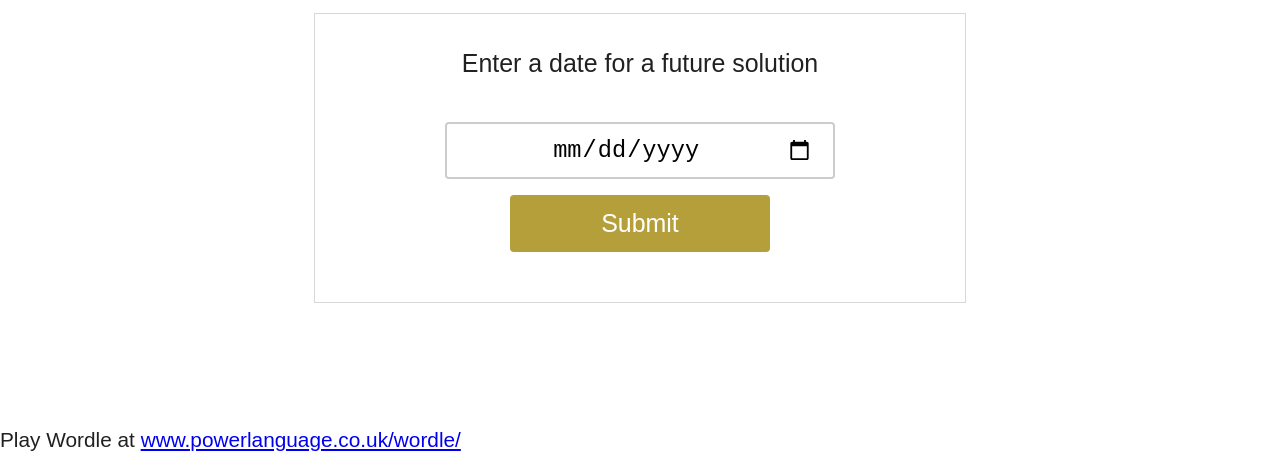
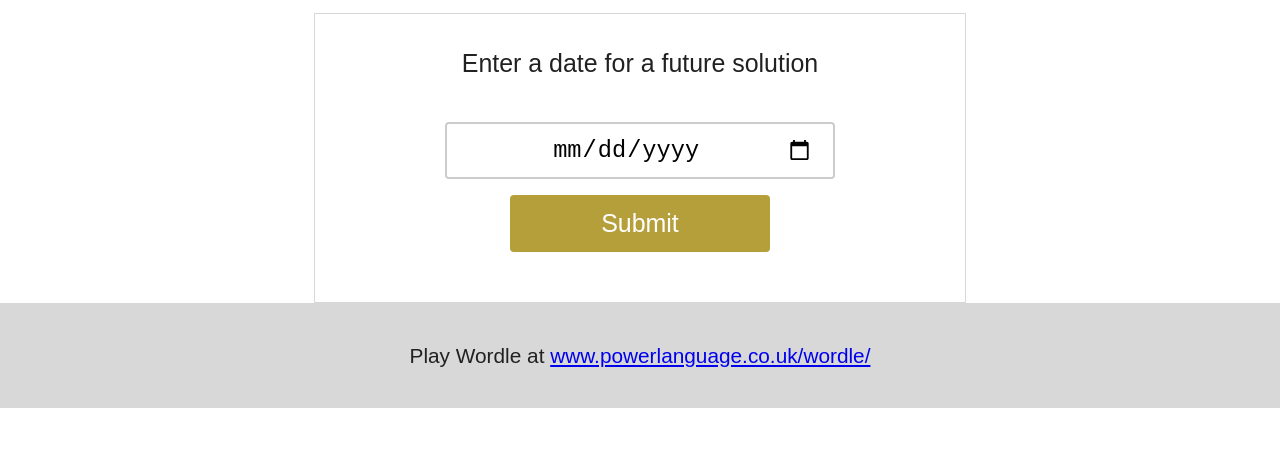
Before and after one commit to Felice63/Future-Wordle-solutions, a plain HTML site: page index.html in a window 1280 px wide. Shown: the part 723-1178 px from the top of the page. After the commit the page ends 1131 px from the top, so only its background shows below. Drawn offline with Linux system fonts and the light colour scheme.

Commit message:
Update styles.css

```diff
--- a/css/styles.css
+++ b/css/styles.css
@@ -74,7 +74,6 @@ section>p {
 
 .futureSolution {
     border: 1px solid var(--lightGray);
-    margin-bottom: 100px;
     display: flex;
     flex-direction: column;
     align-items: center;
@@ -114,6 +113,12 @@ button {
     font-size: 120%;
 }
 
+footer {
+    text-align: center;
+    background-color: var(--lightGray);
+    padding: 16px 0;
+}
+
 /* Media Queries */
 
 @media screen and (max-width:1000px){
```
